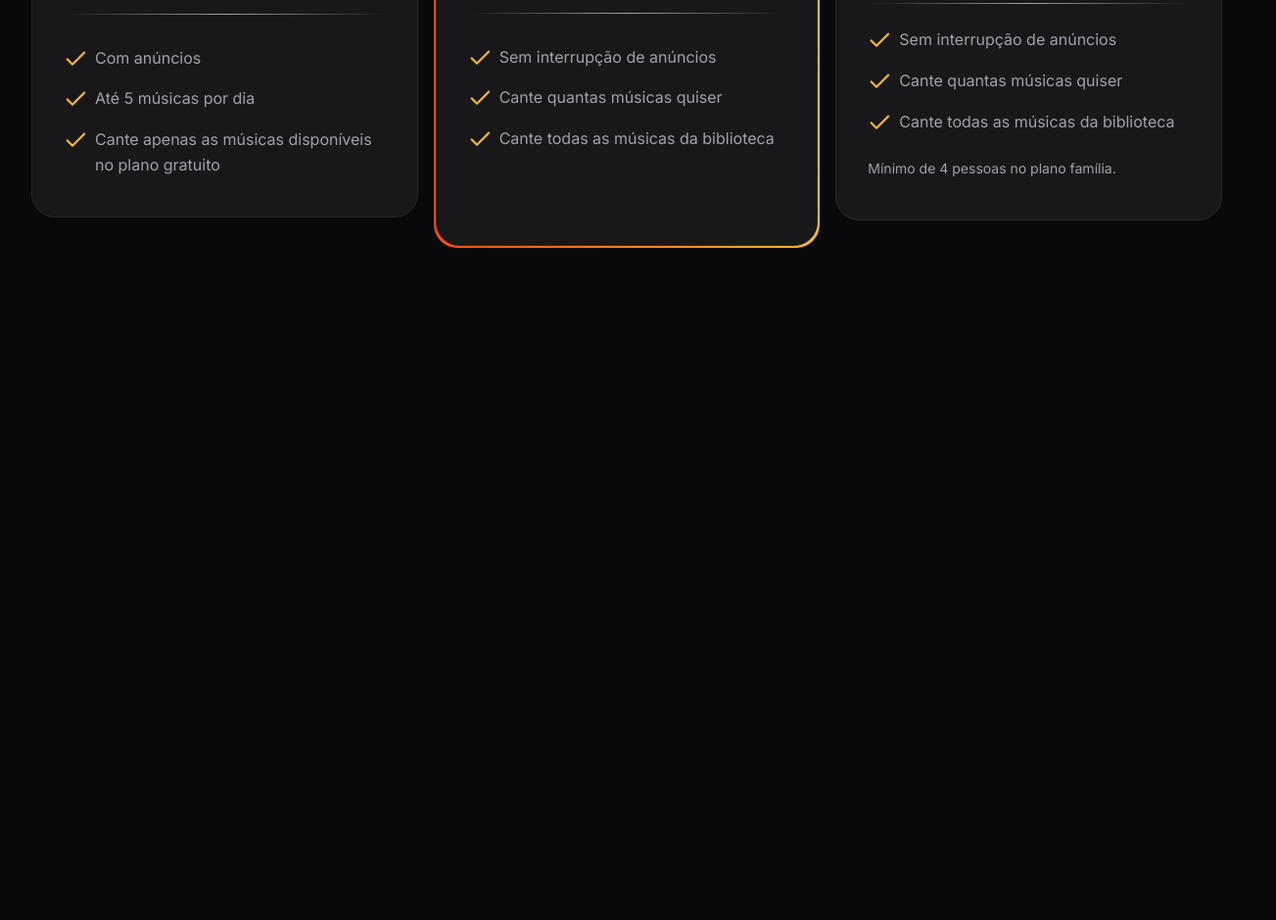
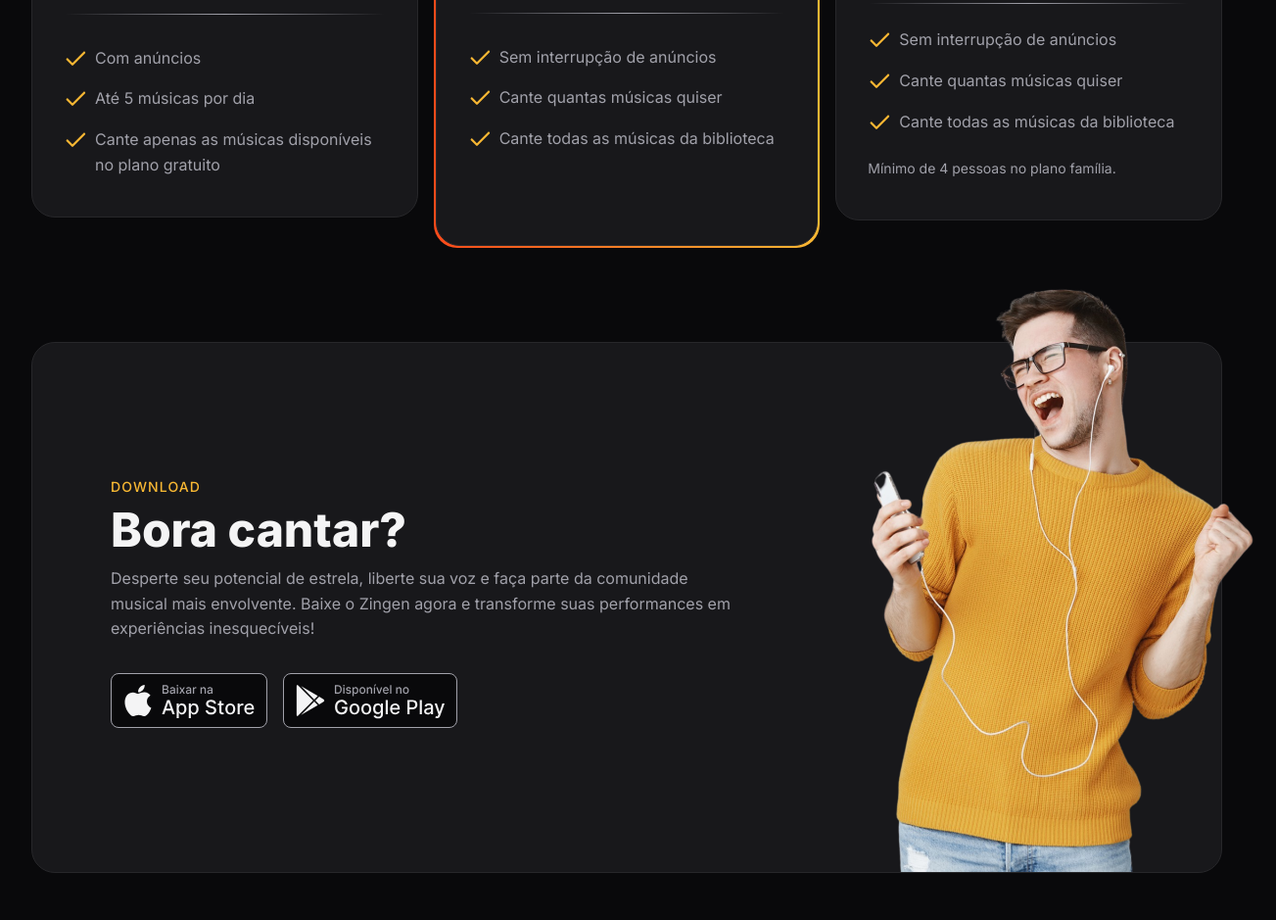
Before and after one commit to meixtv/Landing-page-de-aplicativo, a plain HTML site: page Index.html in a window 1280 px wide. Shown: the part 2998-3937 px from the top of the page at 98% size, 1303 px wide, since content can reach past the window. Before the commit the page ends 3299 px from the top, so only its background shows below. Drawn offline with Linux system fonts and the light colour scheme.

Commit message:
Seção download

```diff
--- a/Index.html
+++ b/Index.html
@@ -82,7 +82,7 @@
       </div>
 
       <div class="card py-lg px-lg">
-        <div >
+        <div>
           <img src="assets/icons/GameController.svg" alt="">
           <h3>Experiência gamificada</h3>
           <p>Sua performance é pontuada de acordo com nosso algoritmo ultra preciso. Desafie-se, ganhe reconhecimento e
@@ -94,23 +94,26 @@
       <div class="card py-lg px-lg">
         <img src="assets/icons/MagicWand.svg" alt="">
         <h3>Grave suas performances</h3>
-        <p>Seja para compartilhar com os amigos ou para acompanhar sua evolução, nosso recurso de gravação de áudio e vídeo permite que você aproveite a experiência ao máximo!</p>
+        <p>Seja para compartilhar com os amigos ou para acompanhar sua evolução, nosso recurso de gravação de áudio e
+          vídeo permite que você aproveite a experiência ao máximo!</p>
       </div>
 
       <div class="card py-lg px-lg">
-        <div >
+        <div>
           <img src="assets/icons/UsersThree.svg" alt="">
           <h3>Compartilhe com a comunidade</h3>
-          <p>Compartilhe suas gravações com a comunidade, interaja e explore a performance vocal de outras pessoas no seu feed!</p>
+          <p>Compartilhe suas gravações com a comunidade, interaja e explore a performance vocal de outras pessoas no
+            seu feed!</p>
         </div>
         <img class="desktop-only" src="assets/Tela 1.png" alt="">
       </div>
 
       <div class="card py-lg px-lg">
-        <div >
+        <div>
           <img src="assets/icons/MusicNotes.svg" alt="">
           <h3>Letras em tempo-real</h3>
-          <p>Nunca perca o ritmo com as letras das músicas sincronizadas e exibidas em tempo real. Você também pode ativar a voz original da música para ajudar.</p>
+          <p>Nunca perca o ritmo com as letras das músicas sincronizadas e exibidas em tempo real. Você também pode
+            ativar a voz original da música para ajudar.</p>
         </div>
         <img class="desktop-only" src="assets/Tela 3.png" alt="">
       </div>
@@ -172,6 +175,33 @@
       </div>
     </div>
   </section>
+
+  <section id="download">
+    <div class="container py-xl">
+      <div class="card px-lg even-columns items-center">
+        <div>
+          <header>
+            <strong>DOWNLOAD</strong>
+            <h2>Bora cantar?</h2>
+          </header>
+          <p>Desperte seu potencial de estrela, liberte sua voz e faça parte da comunidade musical mais envolvente.
+            Baixe o Zingen agora e transforme suas performances em experiências inesquecíveis!</p>
+
+          <div class="buttons flex gap-1">
+            <a href="#">
+              <img src="assets/appstore.svg" alt="Baixar da Apple Store">
+            </a>
+            <a href="#">
+              <img src="assets/googleplay.svg" alt="Baixar da Play Store">
+            </a>
+          </div>
+        </div>
+
+        <img src="assets/rapaz-ouvindo-musica-com-fones-de-ouvido-e-cantando-no-aplicativo-de-karaoke-removebg 1.png"
+          alt="">
+      </div>
+    </div>
+  </section>
 </body>
 
 </html>
--- /dev/null
+++ b/styles/download.css
@@ -0,0 +1,33 @@
+#download {
+  .card {
+    padding: 3rem 1.5rem 15rem;
+    position: relative;
+
+    &>img {
+      width: 14.5rem;
+      position: absolute;
+      bottom: 0;
+      right: -3.5rem;
+    }
+  }
+
+  .buttons {
+    flex-wrap: wrap;
+    margin-top: 2rem;
+  }
+
+  @media (width >=80em) {
+    .card {
+      padding: 8.75rem 5rem;
+
+      &>div:nth-child(1) {
+        max-width: 40rem;
+      }
+
+      &>img {
+        width: 29.125rem;
+      }
+    }
+  }
+
+}
--- a/styles/global.css
+++ b/styles/global.css
@@ -46,6 +46,8 @@ html {
   font-size: var(--fs-base);
   line-height: 1.6;
   color: var(--text-color-primary);
+
+  overflow-x: hidden;
 
 }
 
--- a/styles/index.css
+++ b/styles/index.css
@@ -9,3 +9,4 @@
 @import url(cards.css);
 @import url(features.css) (width >= 80rem);
 @import url(pricing.css);
+@import url(download.css);
```
Also changed, not shown: assets/appstore.svg (added), assets/googleplay.svg (added). Lines whose indentation alone changed are shown as unchanged.
